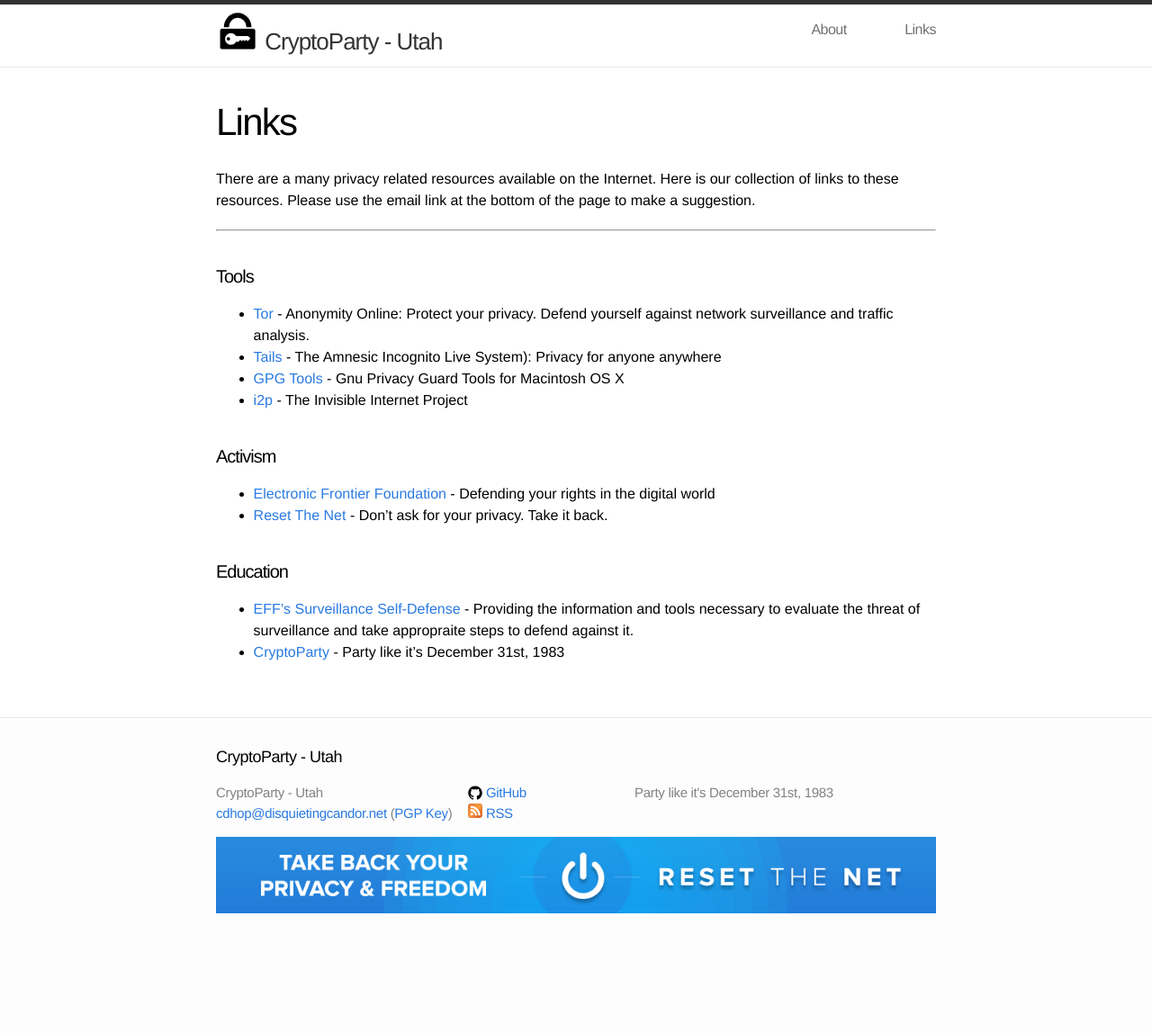
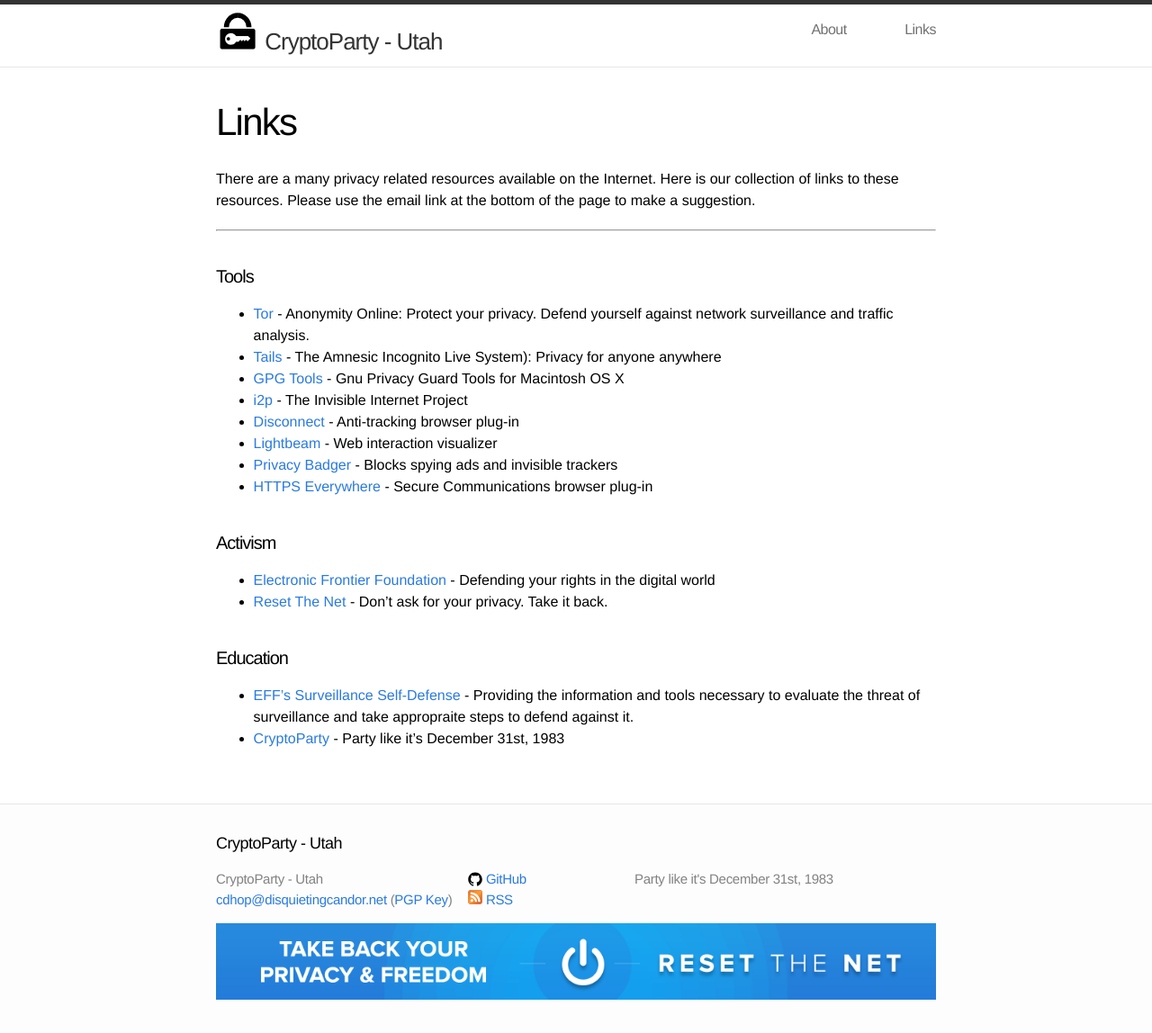
Before and after one commit to cdhop/cryptopartyutah, a Jekyll site: the page built from links.md, in a window 1280 px wide. Shown: the whole page at 90% size. Built offline with Jekyll 4.4.1, drawn with Linux system fonts in a browser that asks for light colours; before the commit the page ends 1052 px from its top, so only the background shows below that.

Commit message:
Added more tools to the links page:

```diff
--- a/links.md
+++ b/links.md
@@ -14,6 +14,10 @@
 * [Tails](https://tails.boum.org) - The Amnesic Incognito Live System): Privacy for anyone anywhere
 * [GPG Tools](https://gpgtools.org) - Gnu Privacy Guard Tools for Macintosh OS X
 * [i2p](https://geti2p.net) - The Invisible Internet Project
+* [Disconnect](https://disconnect.me) - Anti-tracking browser plug-in
+* [Lightbeam](https://addons.mozilla.org/en-US/firefox/addon/lightbeam/) - Web interaction visualizer
+* [Privacy Badger](https://www.eff.org/privacybadger) - Blocks spying ads and invisible trackers
+* [HTTPS Everywhere](https://www.eff.org/https-everywhere) - Secure Communications browser plug-in
 
 #### Activism
 
```
